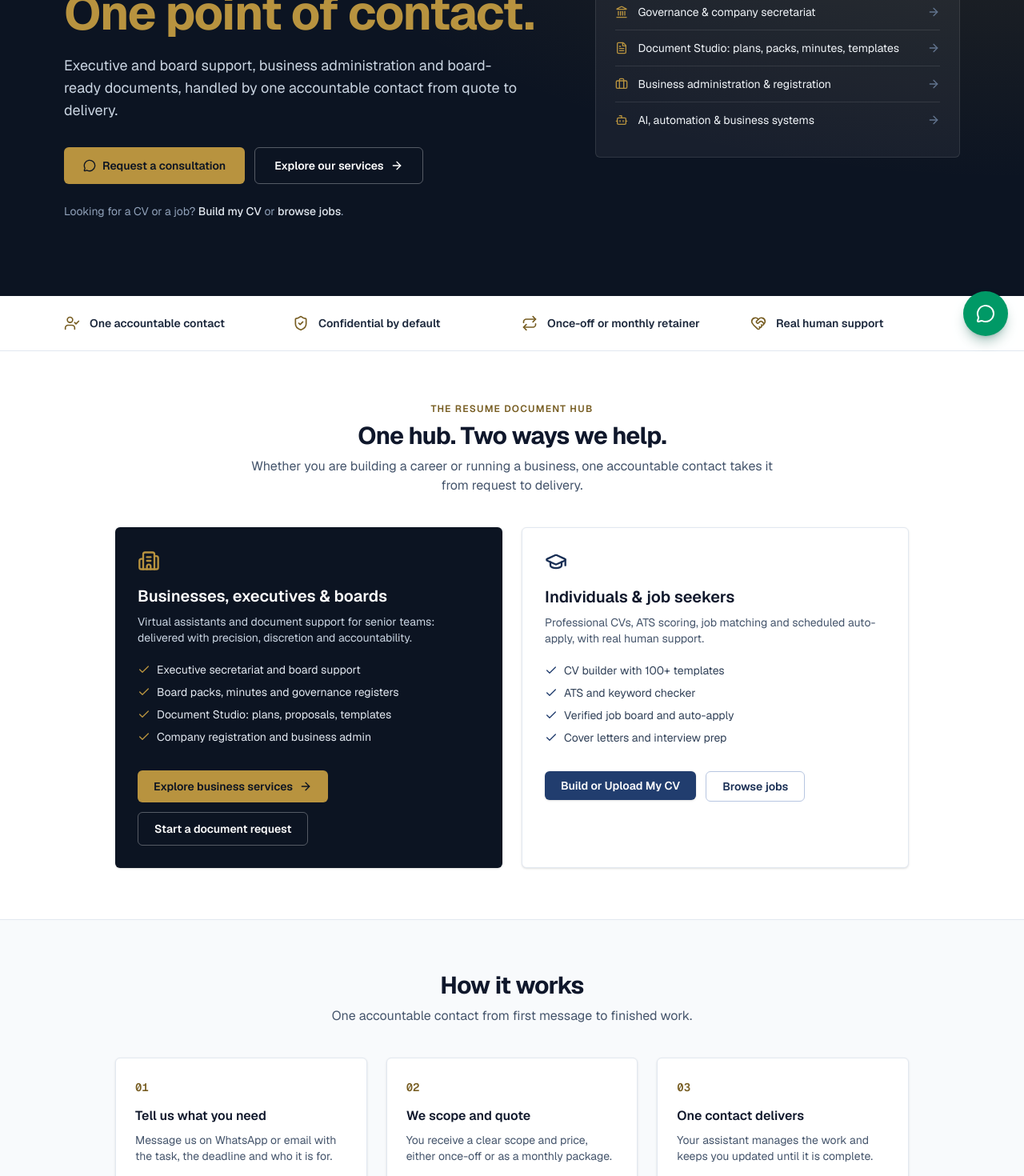
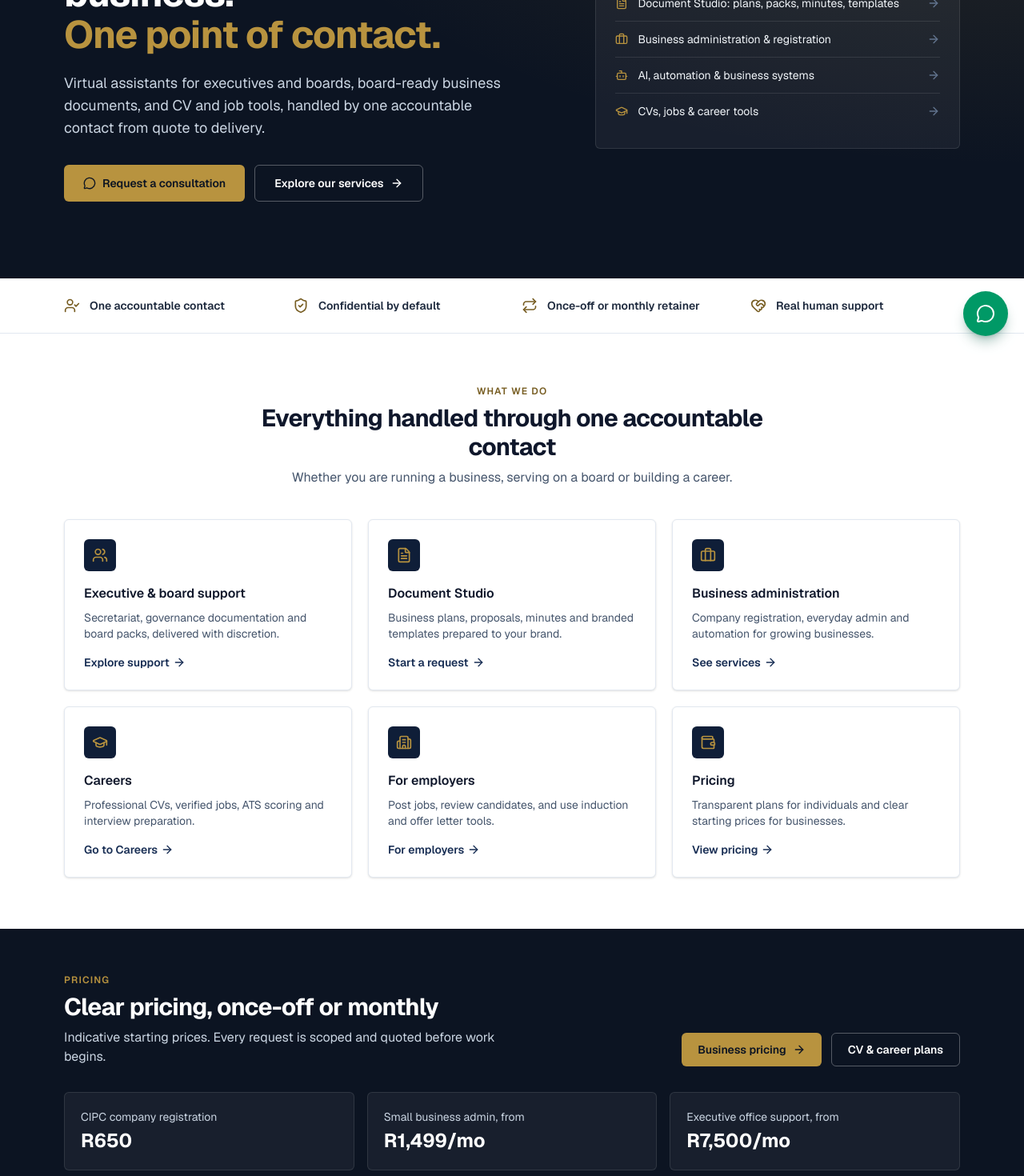
Before and after one commit to digidok/The-Resume-Hub, a Next.js app: page / in a window 1280 px wide. Shown: the part 360-1830 px from the top of the page at 80% size. Built offline with nearby package versions, Linux system fonts and the light colour scheme; no server answers.

Commit message:
Balance homepage across all offerings with click-through cards and a pricing teaser
Co-Authored-By: Claude Sonnet 5.5 <noreply@anthropic.com>
Claude-Session: https://claude.ai/code/session_01XRsGzm1op3EMYe3tzS4y1X

```diff
--- a/src/app/page.tsx
+++ b/src/app/page.tsx
@@ -1,13 +1,27 @@
-import { ArrowRight, Building2, Check, GraduationCap, Mail, MessageCircle } from "lucide-react";
+import { ArrowRight, Briefcase, Building2, FileText, GraduationCap, Mail, MessageCircle, Users, Wallet } from "lucide-react";
 import Link from "next/link";
 import { SiteHeader } from "@/components/site-header";
 import { SiteFooter } from "@/components/site-footer";
 import { HubHero } from "@/components/landing/hub-hero";
 import { ScrollReveal } from "@/components/motion/scroll-reveal";
-import { Button } from "@/components/ui/button";
 import { whatsappLink } from "@/lib/whatsapp-contacts";
 
 const CONSULT_URL = whatsappLink("main", "Hi, I'd like to enquire about Resume Document Hub virtual assistant services");
+
+const PILLARS = [
+  { icon: Users, title: "Executive & board support", text: "Secretariat, governance documentation and board packs, delivered with discretion.", href: "/services#corporate", cta: "Explore support" },
+  { icon: FileText, title: "Document Studio", text: "Business plans, proposals, minutes and branded templates prepared to your brand.", href: "/services#studio", cta: "Start a request" },
+  { icon: Briefcase, title: "Business administration", text: "Company registration, everyday admin and automation for growing businesses.", href: "/services#small-business", cta: "See services" },
+  { icon: GraduationCap, title: "Careers", text: "Professional CVs, verified jobs, ATS scoring and interview preparation.", href: "/careers", cta: "Go to Careers" },
+  { icon: Building2, title: "For employers", text: "Post jobs, review candidates, and use induction and offer letter tools.", href: "/careers#employers", cta: "For employers" },
+  { icon: Wallet, title: "Pricing", text: "Transparent plans for individuals and clear starting prices for businesses.", href: "/pricing", cta: "View pricing" },
+];
+
+const PRICE_POINTS = [
+  { label: "CIPC company registration", price: "R650" },
+  { label: "Small business admin, from", price: "R1,499/mo" },
+  { label: "Executive office support, from", price: "R7,500/mo" },
+];
 
 const STEPS = [
   { title: "Tell us what you need", text: "Message us on WhatsApp or email with the task, the deadline and who it is for." },
@@ -22,78 +36,79 @@ export default function Home() {
       <main className="flex-1">
         <HubHero />
 
-        {/* One hub, two paths */}
+        {/* What we do */}
         <section id="hub" className="py-16">
-          <div className="mx-auto max-w-5xl px-4">
+          <div className="mx-auto max-w-6xl px-4">
             <ScrollReveal className="mx-auto max-w-2xl text-center">
               <p className="text-xs font-semibold uppercase tracking-widest text-accent-600">
-                The Resume Document Hub
+                What we do
               </p>
               <h2 className="mt-2 text-2xl font-bold tracking-tight text-slate-900 sm:text-3xl">
-                One hub. Two ways we help.
+                Everything handled through one accountable contact
               </h2>
               <p className="mt-2 text-slate-600">
-                Whether you are building a career or running a business, one accountable contact
-                takes it from request to delivery.
+                Whether you are running a business, serving on a board or building a career.
               </p>
             </ScrollReveal>
-            <div className="mt-10 grid grid-cols-1 gap-6 md:grid-cols-2">
-              <div className="flex flex-col rounded-md bg-brand-950 p-7 text-white shadow-sm">
-                <Building2 className="h-7 w-7 text-accent-400" />
-                <h3 className="mt-4 text-xl font-semibold">Businesses, executives &amp; boards</h3>
-                <p className="mt-2 text-sm text-slate-300">
-                  Virtual assistants and document support for senior teams: delivered with
-                  precision, discretion and accountability.
+            <div className="mt-10 grid grid-cols-1 gap-5 sm:grid-cols-2 lg:grid-cols-3">
+              {PILLARS.map((pillar) => (
+                <Link
+                  key={pillar.title}
+                  href={pillar.href}
+                  className="group flex flex-col rounded-md border border-slate-200 bg-white p-6 shadow-sm transition-colors hover:border-brand-300"
+                >
+                  <span className="flex h-10 w-10 items-center justify-center rounded-md bg-brand-900 text-accent-400">
+                    <pillar.icon className="h-5 w-5" />
+                  </span>
+                  <h3 className="mt-4 font-semibold text-slate-900">{pillar.title}</h3>
+                  <p className="mt-2 flex-1 text-sm text-slate-600">{pillar.text}</p>
+                  <span className="mt-4 inline-flex items-center gap-1 text-sm font-semibold text-brand-700">
+                    {pillar.cta}
+                    <ArrowRight className="h-4 w-4 transition-transform group-hover:translate-x-0.5" />
+                  </span>
+                </Link>
+              ))}
+            </div>
+          </div>
+        </section>
+
+        {/* Pricing teaser */}
+        <section className="bg-brand-950 py-14 text-white">
+          <div className="mx-auto max-w-6xl px-4">
+            <div className="flex flex-col gap-6 md:flex-row md:items-end md:justify-between">
+              <div className="max-w-xl">
+                <p className="text-xs font-semibold uppercase tracking-widest text-accent-400">Pricing</p>
+                <h2 className="mt-2 text-2xl font-bold tracking-tight sm:text-3xl">
+                  Clear pricing, once-off or monthly
+                </h2>
+                <p className="mt-2 text-slate-300">
+                  Indicative starting prices. Every request is scoped and quoted before work begins.
                 </p>
-                <ul className="mt-5 space-y-2 text-sm text-slate-200">
-                  {["Executive secretariat and board support", "Board packs, minutes and governance registers", "Document Studio: plans, proposals, templates", "Company registration and business admin"].map((item) => (
-                    <li key={item} className="flex items-start gap-2">
-                      <Check className="mt-0.5 h-4 w-4 shrink-0 text-accent-400" />
-                      {item}
-                    </li>
-                  ))}
-                </ul>
-                <div className="mt-6 flex flex-wrap gap-3 pt-2">
+              </div>
+              <div className="flex flex-wrap gap-3">
                 <Link
-                    href="/services"
+                  href="/services#small-business"
                   className="inline-flex items-center gap-2 rounded-md bg-accent-400 px-5 py-2.5 text-sm font-semibold text-brand-950 hover:bg-accent-50"
                 >
-                    Explore business services
+                  Business pricing
                   <ArrowRight className="h-4 w-4" />
                 </Link>
                 <Link
-                    href="/services#studio"
+                  href="/pricing"
                   className="inline-flex items-center gap-2 rounded-md border border-white/30 px-5 py-2.5 text-sm font-semibold text-white hover:bg-white/10"
                 >
-                    Start a document request
+                  CV &amp; career plans
                 </Link>
               </div>
             </div>
-              <div className="flex flex-col rounded-md border border-slate-200 bg-white p-7 shadow-sm">
-                <GraduationCap className="h-7 w-7 text-brand-700" />
-                <h3 className="mt-4 text-xl font-semibold text-slate-900">Individuals &amp; job seekers</h3>
-                <p className="mt-2 text-sm text-slate-600">
-                  Professional CVs, ATS scoring, job matching and scheduled auto-apply, with real
-                  human support.
-                </p>
-                <ul className="mt-5 space-y-2 text-sm text-slate-700">
-                  {["CV builder with 100+ templates", "ATS and keyword checker", "Verified job board and auto-apply", "Cover letters and interview prep"].map((item) => (
-                    <li key={item} className="flex items-start gap-2">
-                      <Check className="mt-0.5 h-4 w-4 shrink-0 text-brand-600" />
-                      {item}
-                    </li>
+            <dl className="mt-8 grid grid-cols-1 gap-4 sm:grid-cols-3">
+              {PRICE_POINTS.map((item) => (
+                <div key={item.label} className="rounded-md border border-white/10 bg-white/5 p-5">
+                  <dt className="text-sm text-slate-300">{item.label}</dt>
+                  <dd className="mt-1 text-2xl font-bold text-white">{item.price}</dd>
+                </div>
               ))}
-                </ul>
-                <div className="mt-6 flex flex-wrap gap-3 pt-2">
-                  <Link href="/signup">
-                    <Button>Build or Upload My CV</Button>
-                  </Link>
-                  <Link href="/jobs">
-                    <Button variant="outline">Browse jobs</Button>
-                  </Link>
-                </div>
-              </div>
-            </div>
+            </dl>
           </div>
         </section>
 
--- a/src/components/landing/hub-hero.tsx
+++ b/src/components/landing/hub-hero.tsx
@@ -4,7 +4,7 @@ import {
   Bot,
   Briefcase,
   FileText,
-  Landmark,
+  GraduationCap,
   MessageCircle,
   ShieldCheck,
   UserCheck,
@@ -18,10 +18,10 @@ const CONSULT_URL = whatsappLink("main", "Hi, I'd like to enquire about Resume D
 
 const SERVICES = [
   { icon: Users, label: "Executive secretariat & board support", href: "/services#corporate" },
-  { icon: Landmark, label: "Governance & company secretariat", href: "/services#corporate" },
   { icon: FileText, label: "Document Studio: plans, packs, minutes, templates", href: "/services#studio" },
   { icon: Briefcase, label: "Business administration & registration", href: "/services#small-business" },
   { icon: Bot, label: "AI, automation & business systems", href: "/services#small-business" },
+  { icon: GraduationCap, label: "CVs, jobs & career tools", href: "/careers" },
 ];
 
 const HIGHLIGHTS = [
@@ -44,13 +44,13 @@ export function HubHero() {
             <p className="inline-block rounded-sm border border-accent-400/50 px-3 py-1 text-xs font-semibold uppercase tracking-widest text-accent-400">
               The Resume Document Hub · Single Point of Contact
             </p>
-            <h1 className="mt-5 text-4xl font-bold tracking-tight sm:text-6xl sm:leading-[1.05]">
-              Your virtual assistants.
+            <h1 className="mt-5 text-4xl font-bold tracking-tight sm:text-5xl sm:leading-[1.1]">
+              One hub for your documents, career and business.
               <span className="block text-accent-400">One point of contact.</span>
             </h1>
             <p className="mt-5 max-w-xl text-lg text-slate-300">
-              Executive and board support, business administration and board-ready documents,
-              handled by one accountable contact from quote to delivery.
+              Virtual assistants for executives and boards, board-ready business documents, and CV
+              and job tools, handled by one accountable contact from quote to delivery.
             </p>
             <div className="mt-8 flex flex-wrap gap-3">
               <a
@@ -70,17 +70,6 @@ export function HubHero() {
                 <ArrowRight className="h-4 w-4" />
               </Link>
             </div>
-            <p className="mt-6 text-sm text-slate-400">
-              Looking for a CV or a job?{" "}
-              <Link href="/signup" className="font-medium text-slate-200 underline-offset-2 hover:underline">
-                Build my CV
-              </Link>{" "}
-              or{" "}
-              <Link href="/jobs" className="font-medium text-slate-200 underline-offset-2 hover:underline">
-                browse jobs
-              </Link>
-              .
-            </p>
           </div>
 
           <div className="rounded-md border border-white/10 bg-white/5 p-6">
```
Lines whose indentation alone changed are shown as unchanged.
